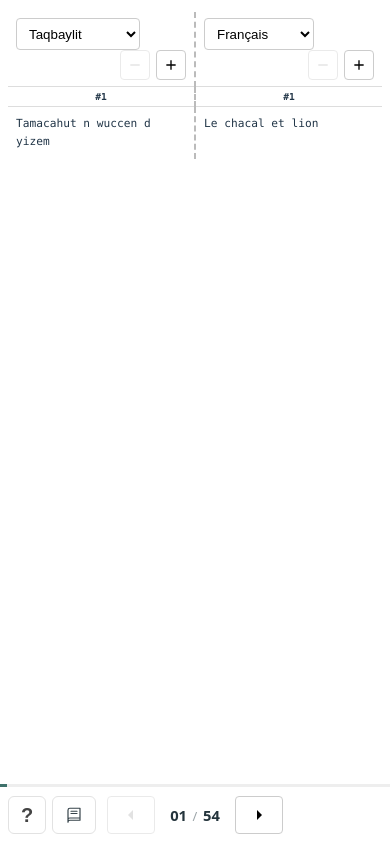
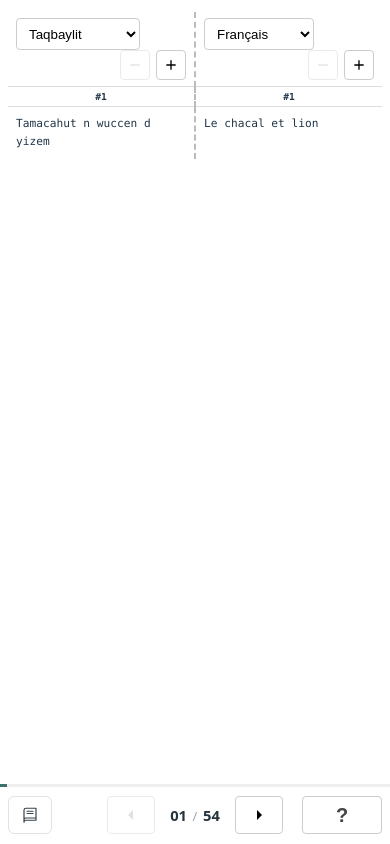
Before and after one commit to sferhah/tamacahut_n_wuccen, a Svelte app in the folder Uccen.SvelteApp/: page / in a window 390 px wide. Built offline with nearby package versions, Linux system fonts and the light colour scheme.

Commit message:
aesthetic changes

```diff
--- a/Uccen.SvelteApp/src/App.svelte
+++ b/Uccen.SvelteApp/src/App.svelte
@@ -1,5 +1,5 @@
 <script>
-  import { onMount, tick } from 'svelte';
+  import { onMount } from 'svelte';
   import { ConfigDeserializer } from './ConfigDeserializer.js';
   import { TransliterationService } from './TransliterationService.js';
 
@@ -99,7 +99,6 @@
   let face = faceDefault;
   let dialogElement;
   let contentsDialogElement;
-  let contentsSearchInput;
   let contentsSearch = "";
   let transliterationsData = [];
   $: contentsItems = buildContentsItems(tales, currentConfig);
@@ -292,11 +291,9 @@
     }));
   }
 
-  async function openContents() {
+  function openContents() {
     contentsSearch = "";
     contentsDialogElement.showModal();
-    await tick();
-    contentsSearchInput?.focus();
     document.querySelector(`[data-contents-page="${page}"]`)?.scrollIntoView({ block: "nearest" });
   }
 
@@ -626,9 +623,6 @@
         <span class="reading-progress-fill" style={`width: ${((page + 1) / pageCount) * 100}%`}></span>
       </div>
       <div class="pagination-tools">
-        <button on:click={openHelp} class="help-btn" aria-label="Transliteration help" title="Transliteration help">
-          <span aria-hidden="true">?</span>
-        </button>
         <button on:click={openContents} class="contents-btn" aria-label="Table of contents" title="Table of contents">
           <svg aria-hidden="true" viewBox="0 0 24 24" class="contents-icon">
             <path d="M4 5.5A2.5 2.5 0 0 1 6.5 3H20v16H6.5A2.5 2.5 0 0 0 4 21.5v-16ZM4 18.5A2.5 2.5 0 0 1 6.5 16H20M8 7h8M8 10h8" />
@@ -653,6 +647,9 @@
           </svg>
         </button>
       </div>
+      <button on:click={openHelp} class="help-btn pagination-help" aria-label="Transliteration help" title="Transliteration help">
+        <span aria-hidden="true">?</span>
+      </button>
     </nav>
   </main>
 
@@ -661,6 +658,7 @@
     class="modal contents-modal"
     aria-labelledby="contents-title"
     aria-describedby="contents-summary"
+    tabindex="-1"
     on:click={handleContentsDialogClick}
   >
     <div class="contents-header">
@@ -680,7 +678,7 @@
           <circle cx="10.8" cy="10.8" r="6.3" />
           <path d="m15.5 15.5 4.2 4.2" />
         </svg>
-        <input bind:this={contentsSearchInput} bind:value={contentsSearch} type="search" placeholder="Find a story" aria-label="Find a story" />
+        <input bind:value={contentsSearch} type="search" placeholder="Find a story" aria-label="Find a story" />
       </label>
       {#if filteredContentsItems.length > 0}
         <ol class="contents-list">
@@ -802,7 +800,7 @@
   .pagination-controls {
     grid-column: 2;
   }
-  .pagination-tools .help-btn,
+  .pagination-help,
   .contents-btn {
     display: inline-flex;
     align-items: center;
@@ -814,7 +812,9 @@
     border-radius: 6px;
     color: #36434a;
   }
-  .pagination-tools .help-btn {
+  .pagination-help {
+    grid-column: 3;
+    justify-self: end;
     width: 40px;
     padding: 0;
     margin: 0;
@@ -959,7 +959,7 @@
       gap: 0.35rem;
     }
 
-    .pagination-tools .help-btn,
+    .pagination-help,
     .contents-btn {
       width: 38px;
       min-height: 38px;
```
